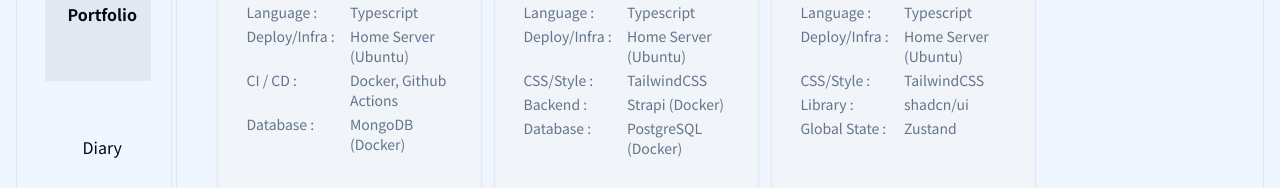
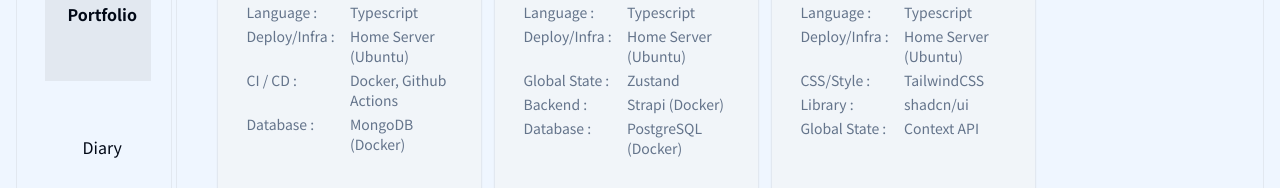
Before and after one commit to Joonpark4/portfolio, a Next.js app: page /portfolio in a window 1280 px wide. Shown: the part 364-552 px from the top of the page. Built offline with nearby package versions, Linux system fonts and the light colour scheme.

Commit message:
Update portfolio

```diff
--- a/src/app/portfolio/page.tsx
+++ b/src/app/portfolio/page.tsx
@@ -37,8 +37,8 @@
             "Typescript",
             "Deploy/Infra : ",
             "Home Server (Ubuntu)",
-            "CSS/Style : ",
-            "TailwindCSS",
+            "Global State : ",
+            "Zustand",
             "Backend : ",
             "Strapi (Docker)",
             "Database : ",
@@ -62,7 +62,7 @@
             "Library : ",
             "shadcn/ui",
             "Global State : ",
-            "Zustand"
+            "Context API",
           ]}
           pageUrl="https://sto.joondev.com/"
           githubUrl=""
```
